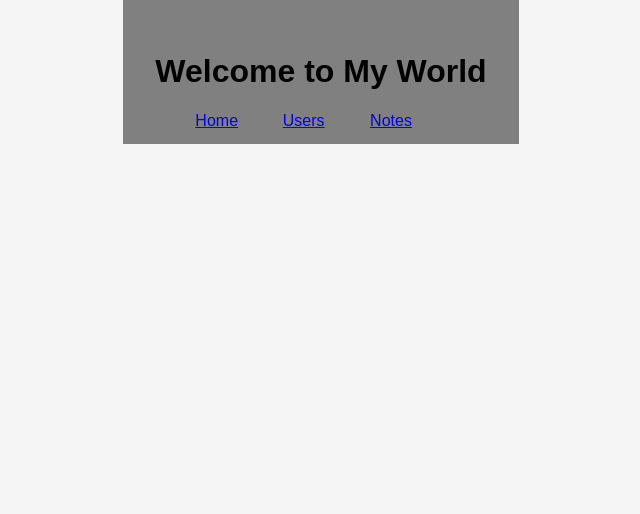
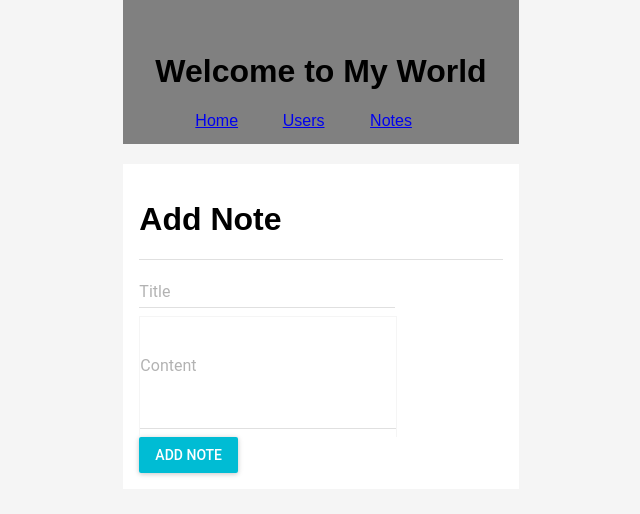
Before and after one commit to jacksono/onyango, a React (Create React App) app: page /new in a window 1280 px wide. Shown: the top 514 px of the page, without its empty margins (319-959 px from the left). Built offline with nearby package versions, Linux system fonts and the light colour scheme.

Commit message:
Add create notes page

```diff
--- a/src/App.js
+++ b/src/App.js
@@ -6,6 +6,7 @@ import Header from './components/header/header';
 import Home from './components/homePage/home';
 import Users from './containers/usersPage/users';
 import Notes from './containers/notesPage/notes';
+import AddNote from './components/addNotePage/addNote';
 
 const App = () => {
   return (
@@ -14,8 +15,9 @@ const App = () => {
         <div>
           <Header />
           <Route path="/home" component={Home} />
-          <Route path="/users/" component={Users} />
-          <Route path="/notes/" component={Notes} />
+          <Route path="/users" component={Users} />
+          <Route path="/notes" component={Notes} />
+          <Route path="/new" component={AddNote} />
         </div>
       </Router>
     </MuiThemeProvider>
--- /dev/null
+++ b/src/components/addNotePage/addNote.js
@@ -0,0 +1,61 @@
+import React from 'react';
+import axios from 'axios';
+
+import Divider from 'material-ui/Divider';
+import RaisedButton from 'material-ui/RaisedButton';
+import TextField from 'material-ui/TextField';
+
+class AddNote extends React.Component {
+  state = {
+    title: '',
+    content: '',
+  }
+
+  handleChange = (event) => {
+    event.preventDefault();
+    const { name, value } = event.target;
+    this.setState({
+      [name]: value,
+    });
+  };
+
+  createNote =() => {
+    const { title, content } = this.state;
+    const payload = { title, content };
+    axios.post('/', payload)
+      .then(() => {
+        console.log('Note Added Succesfully');
+        this.props.history.push('/notes')
+      })
+      .catch(error => console.error(error));
+  }
+
+  render() {
+    const { title } = this.state;
+    return (
+      <div className="page">
+        <h1> Add Note </h1>
+        <Divider />
+        <TextField
+          id="newNote"
+          hintText="Title"
+          name=""
+          value={title}
+          onChange={this.handleChange}
+          style={{ display: 'block' }}
+        />
+
+        <TextField
+          floatingLabelText="Content"
+          multiLine
+          rows={3}
+          style={{ display: 'block', border: '1px solid whitesmoke', borderBottom: 'none' }}
+        />
+
+        <RaisedButton onClick={this.createNote} label="Add Note" primary />
+      </div>
+    );
+  }
+}
+
+export default AddNote;
--- a/src/containers/notesPage/notes.js
+++ b/src/containers/notesPage/notes.js
@@ -45,29 +45,16 @@ class User extends React.Component {
     });
   };
 
-  createNote =() => {
-    const { notes, title, content } = this.state;
-    const payload = { title, content };
-    axios.post('/', payload)
-      .then(() => {
-        notes.push(payload);
-        this.setState({
-          notes,
-        });
-      })
-      .catch(error => console.error(error));
-  }
-
   render() {
     const { notes } = this.state;
     return (
-      <div style={{ textAlign: 'left', backgroundColor: 'white', padding: '1rem' }}>
+      <div className="page">
         <h1>Notes</h1>
         <FloatingActionButton
           mini
           secondary
           style={{ float: 'right', marginTop: '-3rem' }}
-          onClick={this.createNote}
+          onClick={() => this.props.history.push('/new')}
         >
           <ContentAdd />
         </FloatingActionButton>
--- a/src/index.css
+++ b/src/index.css
@@ -24,3 +24,9 @@ input {
   margin-bottom: 0.5rem;
   margin-top: 0.5rem;
 }
+
+.page {
+  text-align: left;
+  background-color: white;
+  padding: 1rem
+}
```
